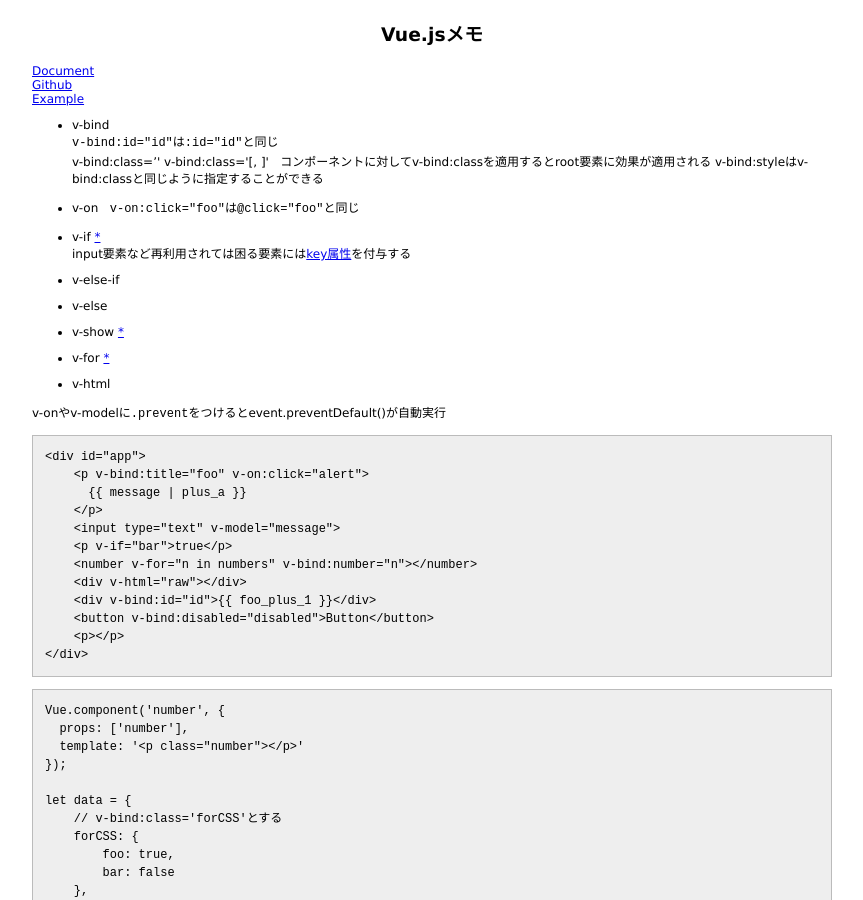
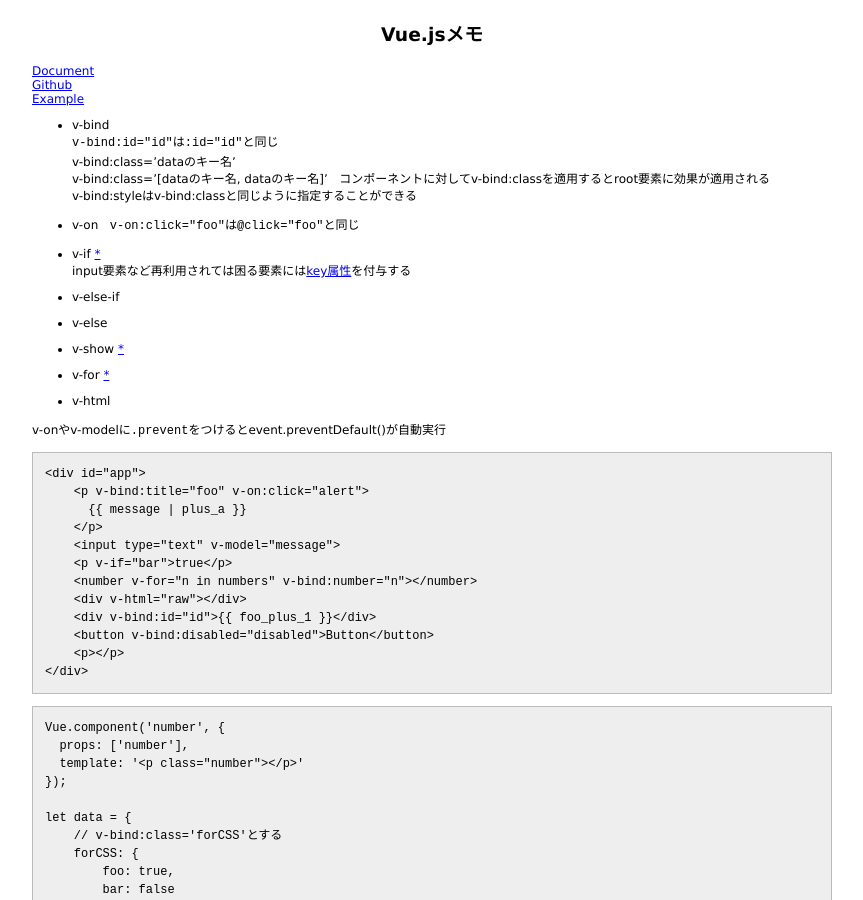
Before and after one commit to 38elements/38elements.github.com, a Jekyll site: the page built from _posts/2016-12-20-vuejs.md, in a window 1280 px wide and 900 px high. Shown: the whole window, without its empty margins (208-1071 px from the left). Built offline with Jekyll 4.4.1, drawn with Linux system fonts in a browser that asks for light colours.

Commit message:
Update 2016-12-20-vuejs.md

```diff
--- a/_posts/2016-12-20-vuejs.md
+++ b/_posts/2016-12-20-vuejs.md
@@ -9,8 +9,8 @@ title: Vue.jsメモ
 
 * v-bind
 `v-bind:id="id"`は`:id="id"`と同じ
-v-bind:class='<dataのキー名>'
-v-bind:class='[<dataのキー名>, <dataのキー名>]'
+v-bind:class='dataのキー名'
+v-bind:class='[dataのキー名, dataのキー名]'
 コンポーネントに対してv-bind:classを適用するとroot要素に効果が適用される
 v-bind:styleはv-bind:classと同じように指定することができる
 
```
